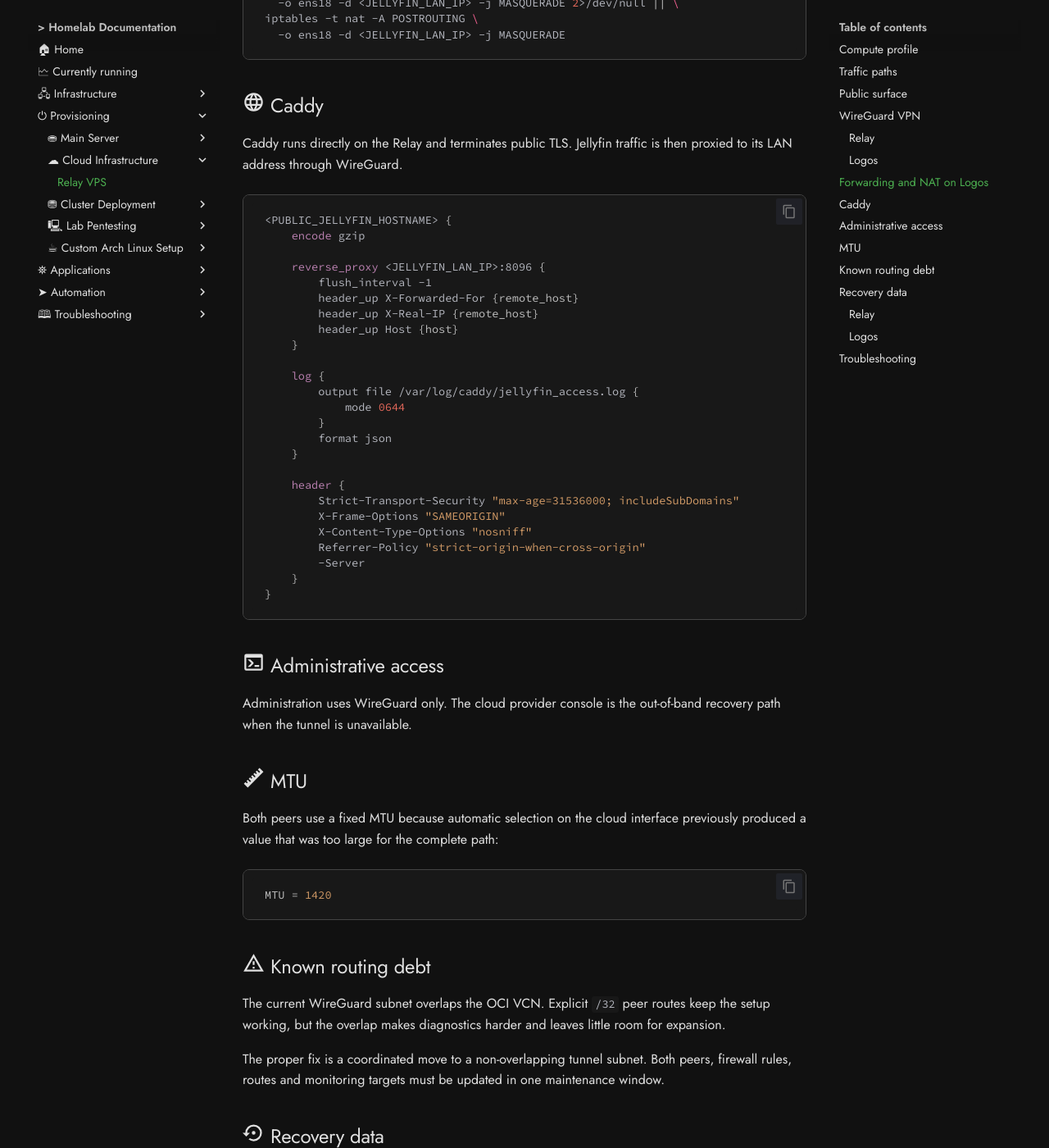
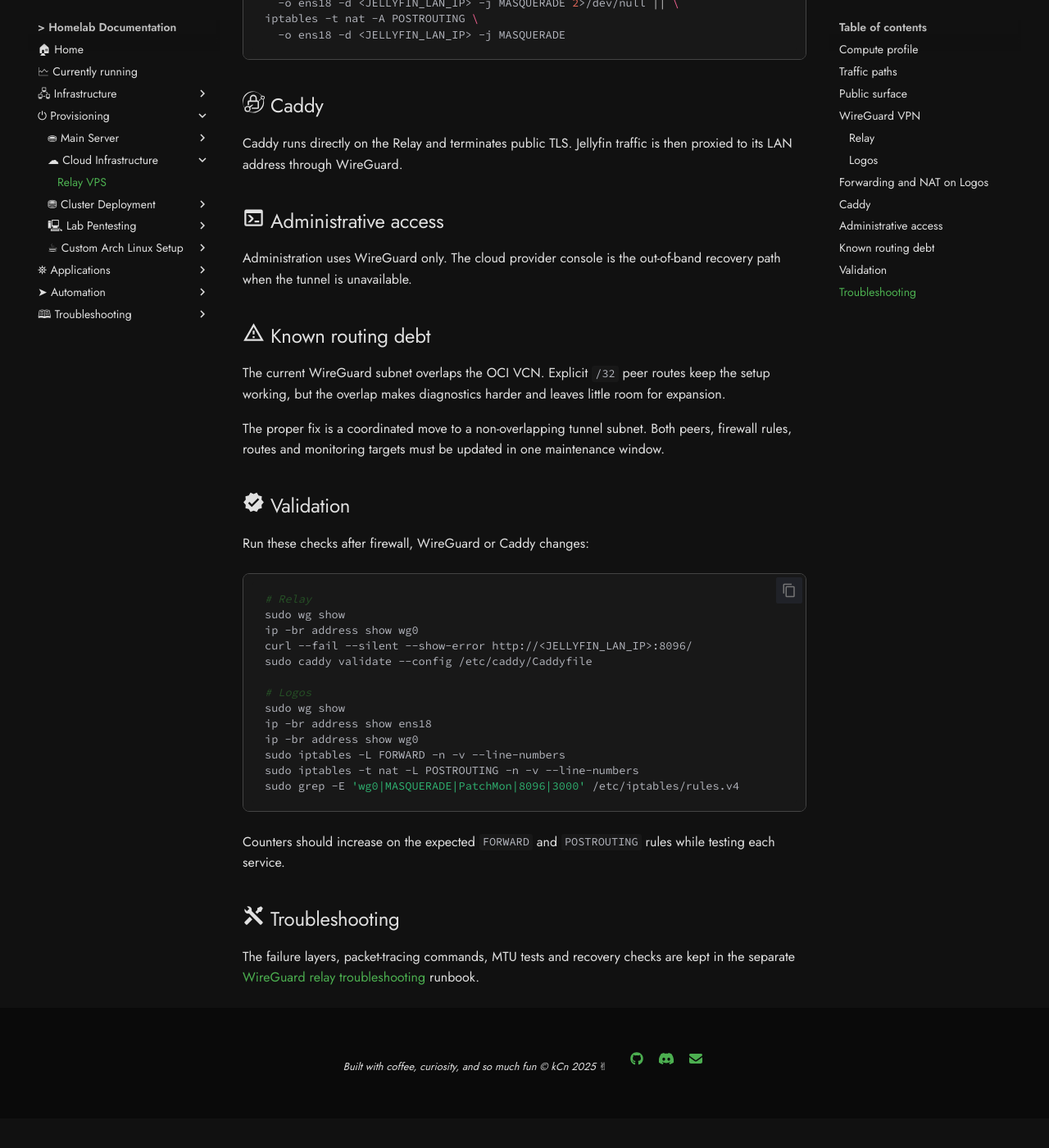
Before and after one commit to kCn3333/homelab, an MkDocs documentation site: the page built from docs/relay/relay.md, in a window 1280 px wide and 1400 px high, scrolled down 3847 px. Shown: the whole window at 82% size. Built offline with MkDocs 1.6.1 and Material for MkDocs 9.7.7, drawn with Linux system fonts in a browser that asks for light colours; comment, search, counter and statistics services are not loaded; after the commit the page ends 5211 px from its top, so only the background shows below that; some of the changed text lies outside the part shown.

Commit message:
docs: document relay vps

````diff
--- a/docs/relay/relay.md
+++ b/docs/relay/relay.md
@@ -141,49 +141,13 @@
   -o ens18 -d <JELLYFIN_LAN_IP> -j MASQUERADE
 ```
 
-## :material-web: Caddy
+## :simple-caddy: Caddy
 
 Caddy runs directly on the Relay and terminates public TLS. Jellyfin traffic is then proxied to its LAN address through WireGuard.
-
-```caddyfile
-<PUBLIC_JELLYFIN_HOSTNAME> {
-    encode gzip
-
-    reverse_proxy <JELLYFIN_LAN_IP>:8096 {
-        flush_interval -1
-        header_up X-Forwarded-For {remote_host}
-        header_up X-Real-IP {remote_host}
-        header_up Host {host}
-    }
-
-    log {
-        output file /var/log/caddy/jellyfin_access.log {
-            mode 0644
-        }
-        format json
-    }
-
-    header {
-        Strict-Transport-Security "max-age=31536000; includeSubDomains"
-        X-Frame-Options "SAMEORIGIN"
-        X-Content-Type-Options "nosniff"
-        Referrer-Policy "strict-origin-when-cross-origin"
-        -Server
-    }
-}
-```
 
 ## :material-console: Administrative access
 
 Administration uses WireGuard only. The cloud provider console is the out-of-band recovery path when the tunnel is unavailable.
-
-## :material-ruler: MTU
-
-Both peers use a fixed MTU because automatic selection on the cloud interface previously produced a value that was too large for the complete path:
-
-```ini
-MTU = 1420
-```
 
 ## :material-alert-outline: Known routing debt
 
@@ -191,24 +155,27 @@
 
 The proper fix is a coordinated move to a non-overlapping tunnel subnet. Both peers, firewall rules, routes and monitoring targets must be updated in one maintenance window.
 
-## :material-backup-restore: Recovery data
+## :material-check-decagram: Validation
 
-The configuration collection includes:
+Run these checks after firewall, WireGuard or Caddy changes:
 
-### Relay
+```bash
+# Relay
+sudo wg show
+ip -br address show wg0
+curl --fail --silent --show-error http://<JELLYFIN_LAN_IP>:8096/
+sudo caddy validate --config /etc/caddy/Caddyfile
 
-- `/etc/wireguard/`
-- `/etc/caddy/`
-- `/etc/fail2ban/`
-- `/etc/iptables/`
+# Logos
+sudo wg show
+ip -br address show ens18
+ip -br address show wg0
+sudo iptables -L FORWARD -n -v --line-numbers
+sudo iptables -t nat -L POSTROUTING -n -v --line-numbers
+sudo grep -E 'wg0|MASQUERADE|PatchMon|8096|3000' /etc/iptables/rules.v4
+```
 
-### Logos
-
-- `/etc/wireguard/`
-- `/etc/iptables/`
-- `/etc/rc.local`
-
-Private keys and live credentials belong in encrypted backups, never in this repository.
+Counters should increase on the expected `FORWARD` and `POSTROUTING` rules while testing each service.
 
 ## :material-tools: Troubleshooting
 
````
